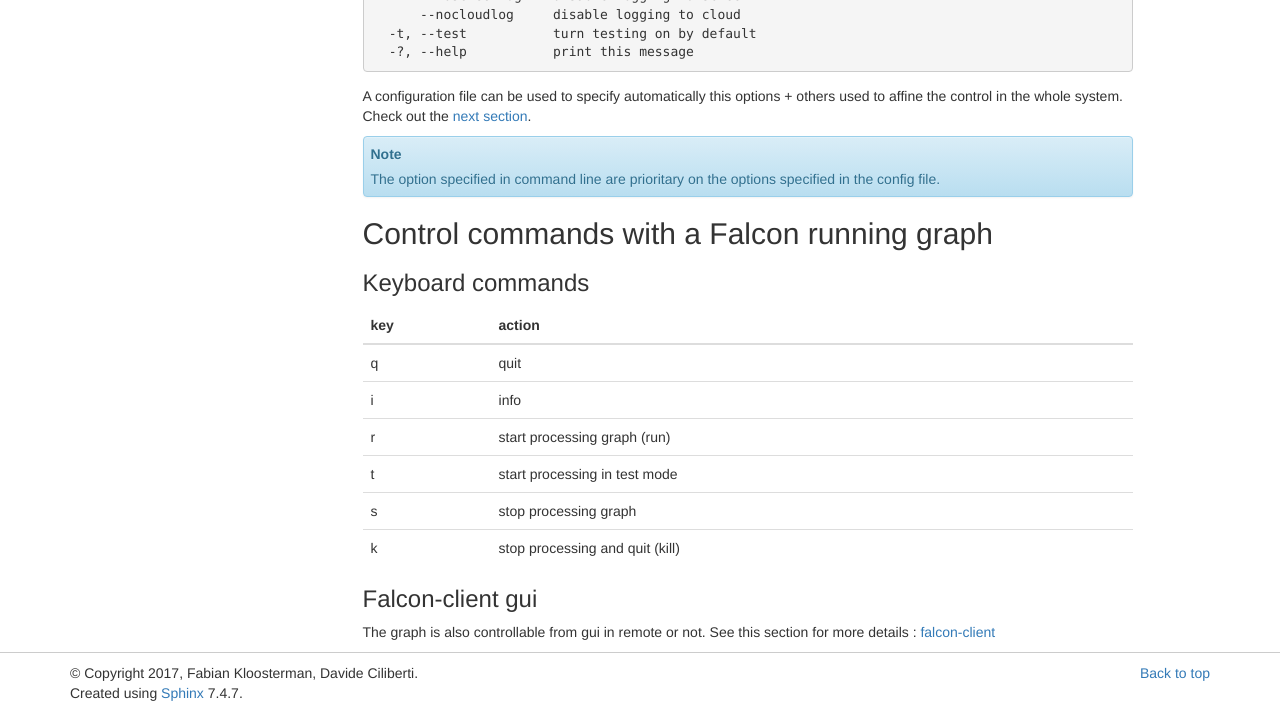
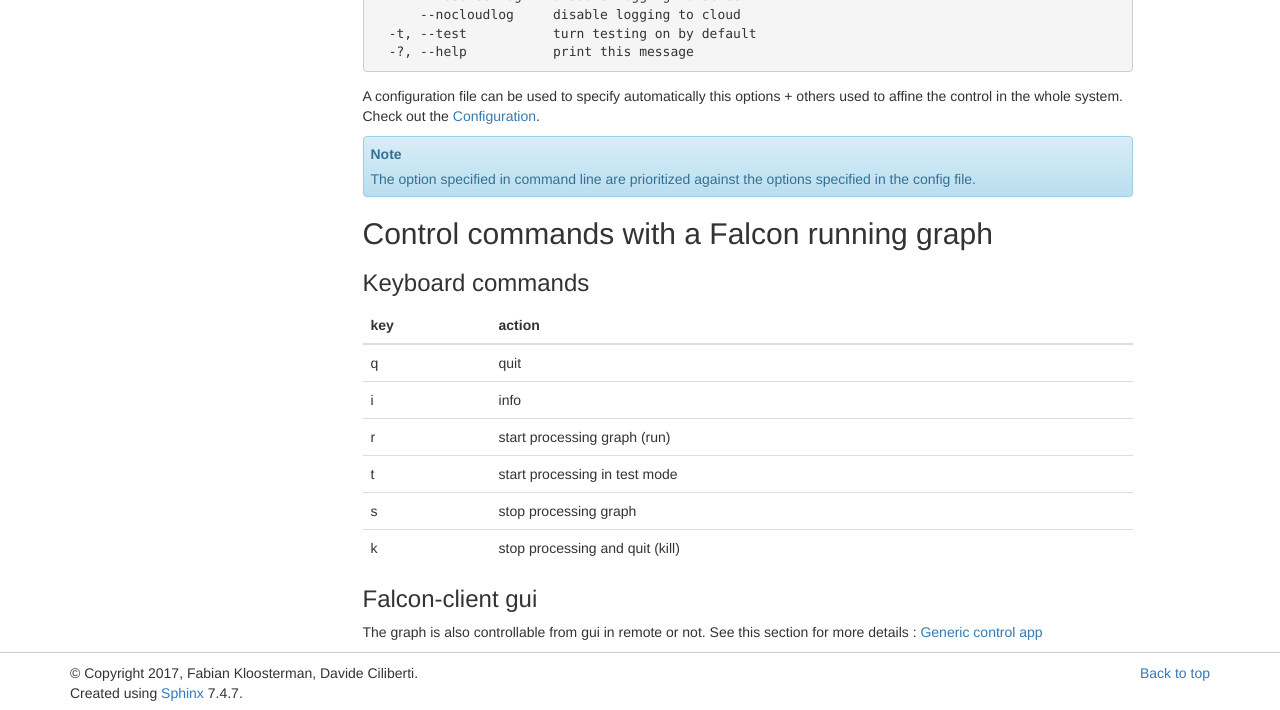
Before and after one commit to benfgit/falcon-core-linux, a Sphinx documentation site: the page built from docs/manual/usage.rst, in a window 1280 px wide and 1102 px high. Shown: the part 389-1099 px from the top of the window. Built offline with Sphinx 7.4.7, drawn with Linux system fonts in a browser that asks for light colours.

Commit message:
documentation

```diff
--- a/docs/conf.py
+++ b/docs/conf.py
@@ -142,7 +142,7 @@ html_theme_path = sphinx_bootstrap_theme.get_html_theme_path()
 # Add any paths that contain custom static files (such as style sheets) here,
 # relative to this directory. They are copied after the builtin static files,
 # so a file named "default.css" will overwrite the builtin "default.css".
-html_static_path = ['_static']
+#html_static_path = ['_static']
 
 # Add any extra paths that contain custom files (such as robots.txt or
 # .htaccess) here, relative to this directory. These files are copied
--- a/docs/manual/datatypes.rst
+++ b/docs/manual/datatypes.rst
@@ -36,7 +36,6 @@ Default values
 
 - default port/state name: "events"
 
-
 ----------
 
 .. _spikedata:
@@ -59,7 +58,6 @@ Default value
 - default maximum number of channels for spike detection : 16
 - default number of spikes in the buffer : 100
 
-
 ----------
 
 .. _multichanneldata:
@@ -75,6 +73,8 @@ Input parameters
 - number of channel (optional, default = 0)
 - number of samples (optional, default = 0)
 - rate (optional, default = 1.0)
+
+----------
 
 .. _MUAData:
 
--- a/docs/manual/installation.rst
+++ b/docs/manual/installation.rst
@@ -30,7 +30,7 @@ Information specific to the build of falcon asked in the app :
 
 A grid with available extensions will be display. You can add your own extensions if needed but note that falcon-core does
 not contains any extensions. If you want to use the core extensions, you need to have the "falcon-fklab-extension" selected.
-The extensions are stored in this `repository <https://bitbucket.org/kloostermannerflab/falcon-fklab-extension.git>`_.
+The extensions are stored in this `repository <https://bitbucket.org/kloostermannerflab/falcon-fklab-extensions>`_.
 
 This step is optional and will allow falcon to more finely control CPU core utilization.
 
@@ -38,7 +38,7 @@ This step is optional and will allow falcon to more finely control CPU core util
 
     sudo setcap 'cap_sys_nice=pe' `which falcon`
 
-Once, the app has been installed (without errors) you can continue to the section `usage <usage.rst>`_.
+Once, the app has been installed (without errors) you can continue to the section :ref:`usage`.
 
 Developer guide
 ***************
--- a/docs/manual/usage.rst
+++ b/docs/manual/usage.rst
@@ -26,9 +26,9 @@ Command-line options
      -?, --help           print this message
 
 A configuration file can be used to specify automatically this options + others used to affine the control in the whole system.
-Check out the `next section <configuration.rst>`_.
+Check out the :ref:`manual-configuration`.
 
-.. note:: The option specified in command line are prioritary on the options specified in the config file.
+.. note:: The option specified in command line are prioritized against the options specified in the config file.
 
 Control commands with a Falcon running graph
 --------------------------------------------
@@ -50,4 +50,4 @@ k   stop processing and quit (kill)
 Falcon-client gui
 .................
 
-The graph is also controllable from gui in remote or not. See this section for more details : `falcon-client <../ui/generic_control.rst>`_
+The graph is also controllable from gui in remote or not. See this section for more details : :ref:`generic_client`
```
Also changed, not shown: other parts of docs/manual/installation.rst (+1 -1 lines).
